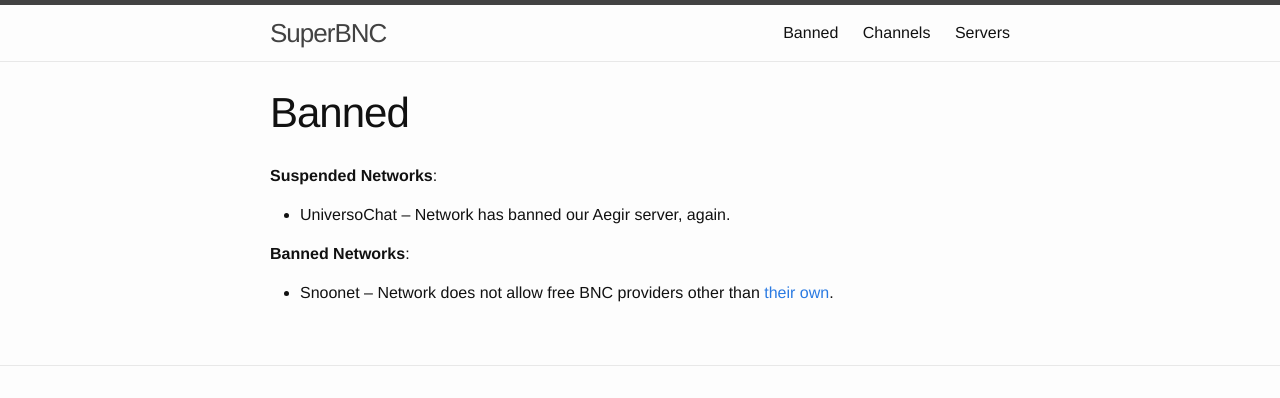
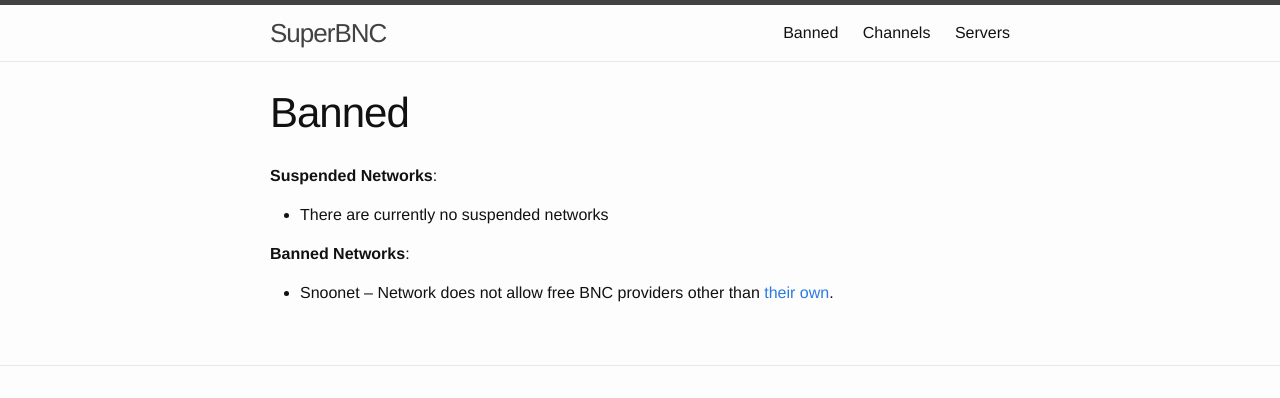
Before and after one commit to itslukej/www, a Jekyll site: the page built from banned.md, in a window 1280 px wide. Shown: the top 398 px of the page. Built offline with Jekyll 4.4.1, drawn with Linux system fonts in a browser that asks for light colours.

Commit message:
banned: UniversoChat is unsuspended, for now.

```diff
--- a/banned.md
+++ b/banned.md
@@ -5,7 +5,7 @@ permalink: /banned/
 ---
 **Suspended Networks**:
 
-* UniversoChat -- Network has banned our Aegir server, again.
+* There are currently no suspended networks
 
 **Banned Networks**:
 
```
